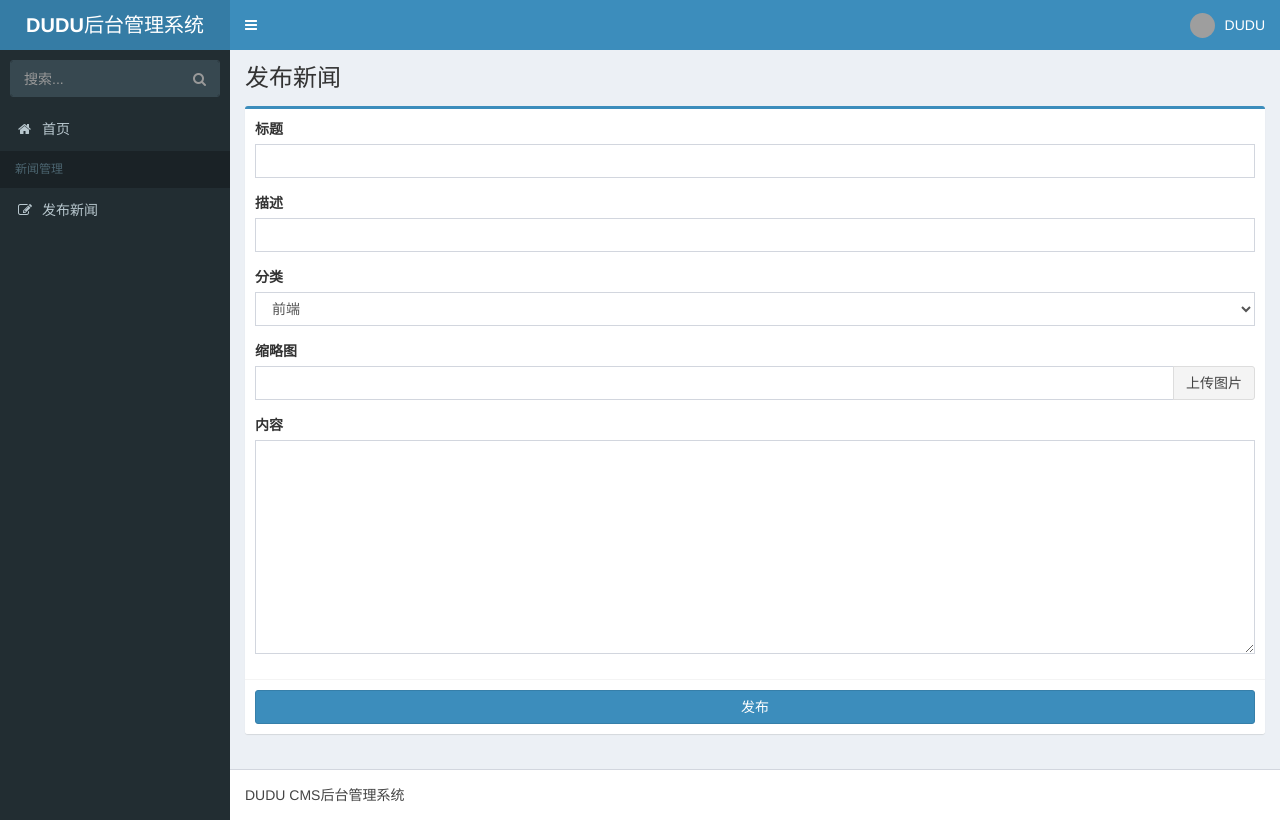
After one commit to 530893915/du_django, a Django app: page /cms/write_news/ in a window 1280 px wide. The commit adds this page. Run offline with Django 3.2, Linux system fonts and the light colour scheme; some libraries are stand-ins or nearby versions; grey boxes are pictures that could not be loaded.

Commit message:
Add cms/write_news

```diff
--- a/apps/cms/urls.py
+++ b/apps/cms/urls.py
@@ -7,4 +7,5 @@ app_name = 'cms'
 
 urlpatterns = [
     path('',views.index,name='index'),
+    path('write_news/',views.WriteNewsView.as_view(),name='write_news'),
 ]
--- a/apps/cms/views.py
+++ b/apps/cms/views.py
@@ -1,6 +1,11 @@
 from django.shortcuts import render
 from django.contrib.admin.views.decorators import staff_member_required
+from django.views.generic import View
 
 @staff_member_required(login_url='/')
 def index(request):
     return render(request,'cms/index.html')
+
+class WriteNewsView(View):
+    def get(self,request):
+        return render(request,'cms/write_news.html')
--- a/templates/cms/base.html
+++ b/templates/cms/base.html
@@ -81,9 +81,16 @@
             </form>
             <ul class="sidebar-menu" data-widget="tree">
                 <li>
-                    <a href="#">
+                    <a href="{% url 'cms:index' %}">
                         <i class="fa fa-home"></i>
                         <span>首页</span>
+                    </a>
+                </li>
+                <li class="header">新闻管理</li>
+                <li>
+                    <a href="{% url 'cms:write_news' %}">
+                        <i class="fa fa-edit"></i>
+                        <span>发布新闻</span>
                     </a>
                 </li>
             </ul>
--- /dev/null
+++ b/templates/cms/write_news.html
@@ -0,0 +1,58 @@
+{% extends 'cms/base.html' %}
+
+{% block title %}
+    发布新闻
+{% endblock %}
+
+{% block head %}
+
+{% endblock %}
+
+{% block content-header %}
+    <h1>发布新闻</h1>
+{% endblock %}
+
+{% block content %}
+    <div class="row">
+        <div class="col-md-12">
+            <div class="box box-primary">
+                <form action="" method="POST">
+                    <div class="box-body">
+                        <div class="form-group">
+                            <label for="title-form">标题</label>
+                            <input type="text" name="title" id="title-form" class="form-control">
+                        </div>
+                        <div class="form-group">
+                            <label for="desc-form">描述</label>
+                            <input type="text" class="form-control" name="desc" id="desc-form">
+                        </div>
+                        <div class="form-group">
+                            <label for="category-form">分类</label>
+                            <select class="form-control" name="category" id="category-form">
+                                <option value="1">前端</option>
+                                <option value="2">Django</option>
+                                <option value="3">随便聊聊</option>
+                            </select>
+                        </div>
+                        <div class="form-group">
+                            <label for="thumbnail-form">缩略图</label>
+                            <div class="input-group">
+                                <input type="text" name="thumbnail" class="form-control" id="thumbnail-form">
+                                <span class="input-group-btn">
+                                    <button class="btn btn-default">上传图片</button>
+                                </span>
+                            </div>
+                        </div>
+                        <div class="form-group">
+                            <label for="content-form">内容</label>
+                            <textarea name="content" id="content-form" cols="30" rows="10" class="form-control"></textarea>
+                        </div>
+                    </div>
+                    <div class="box-footer">
+                        <button class="btn btn-primary pull-right btn-block">发布</button>
+                    </div>
+                </form>
+            </div>
+        </div>
+    </div>
+{% endblock %}
```
